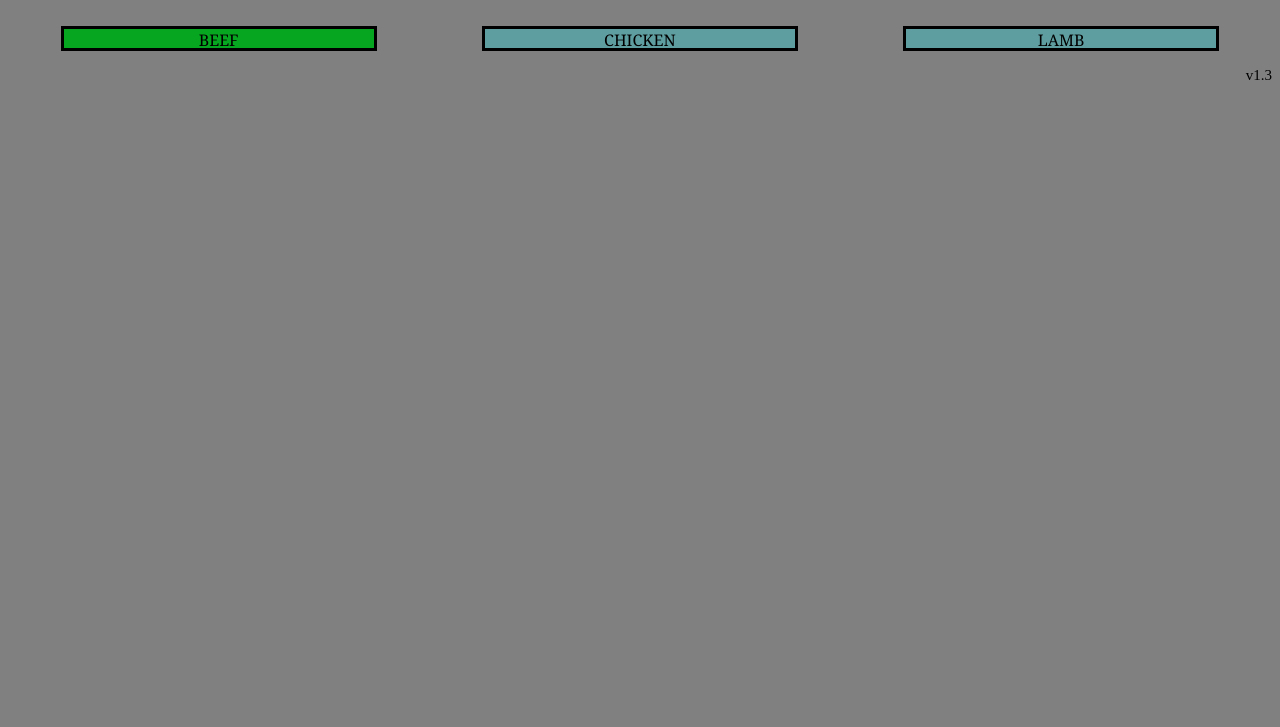
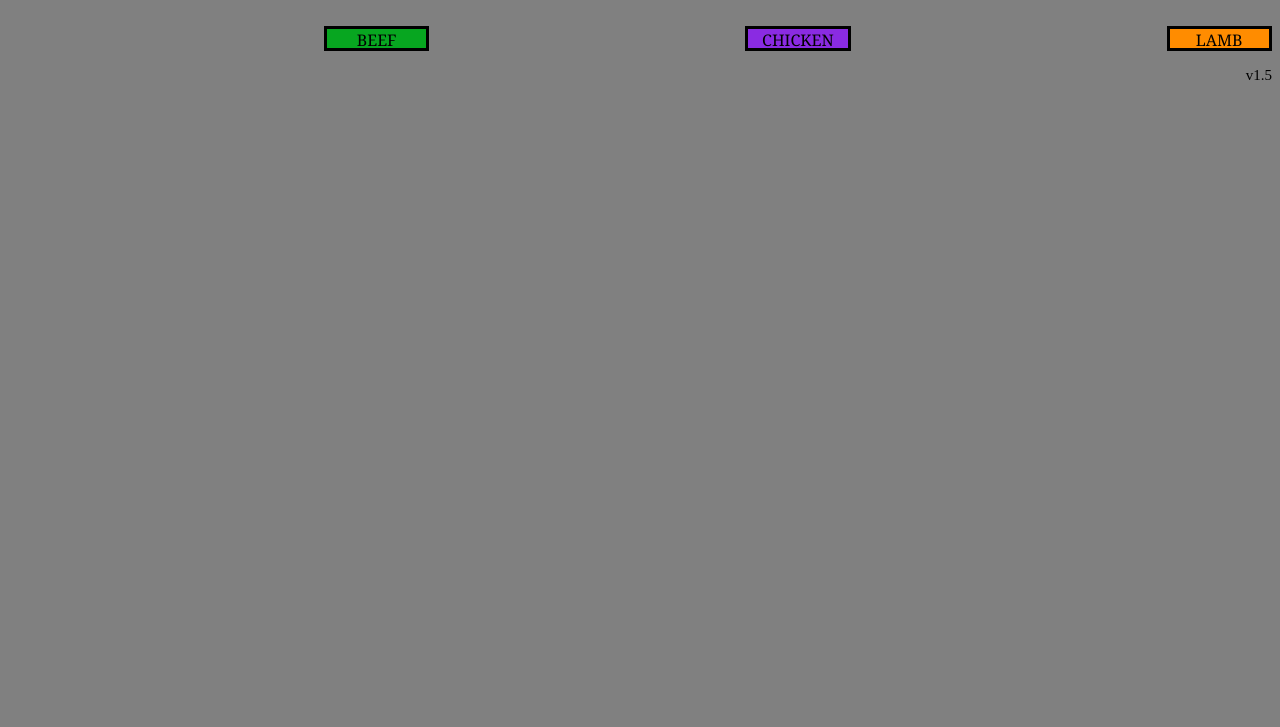
Before and after one commit to kobusn6/Modul2_submission, a plain HTML site: page index.html in a window 1280 px wide. Shown: the part 73-800 px from the top of the page. Drawn offline with Linux system fonts and the light colour scheme.

Commit message:
Update 5

```diff
--- a/css/styles.css
+++ b/css/styles.css
@@ -11,12 +11,12 @@ footer {
   font-size: 15px;
 }
 
+
 p {
   border: 3px solid black;
   background-color: #07A620;
-  width: 75%;
+  width: 25%;
   height: 25px;
-  margin-right: auto;
   margin-left: auto;
   font-family: Georgia;
   color: Black;
@@ -24,25 +24,18 @@ p {
 
 
 #p1 {
-  position: relative;
-  top: 0;
-  left: 0;
+  position: relative green;
 }
 #p2 {
-  background-color: #5F9EA0;
-  position: relative;
-  top: 10;
-  left: 10;
+  background-color: blueviolet;
 }
 #p3 {
-  background-color: #5F9EA0;
-  position: relative;
-  top: 0;
-  left: 0;
+  background-color: darkorange;
 }
 
 .row {
   width: 100%;
+  position: relative;
   text-align: center;
   }
 
@@ -50,6 +43,9 @@ p {
 @media (min-width: 992px) {
   .col-lg-1, .col-lg-2, .col-lg-3, .col-lg-4, .col-lg-5, .col-lg-6, .col-lg-7, .col-lg-8, .col-lg-9, .col-lg-10, .col-lg-11, .col-lg-12 {
     float: left;
+    position: relative;
+    margin-top: 0px;
+    margin-right: 0px;
     border: 1px ;
   }
   .col-lg-1 {
--- a/index.html
+++ b/index.html
@@ -30,7 +30,7 @@
 
 
 <footer>
-    v1.3
+    v1.5
   </footer>
 </body>
 </html>
```
